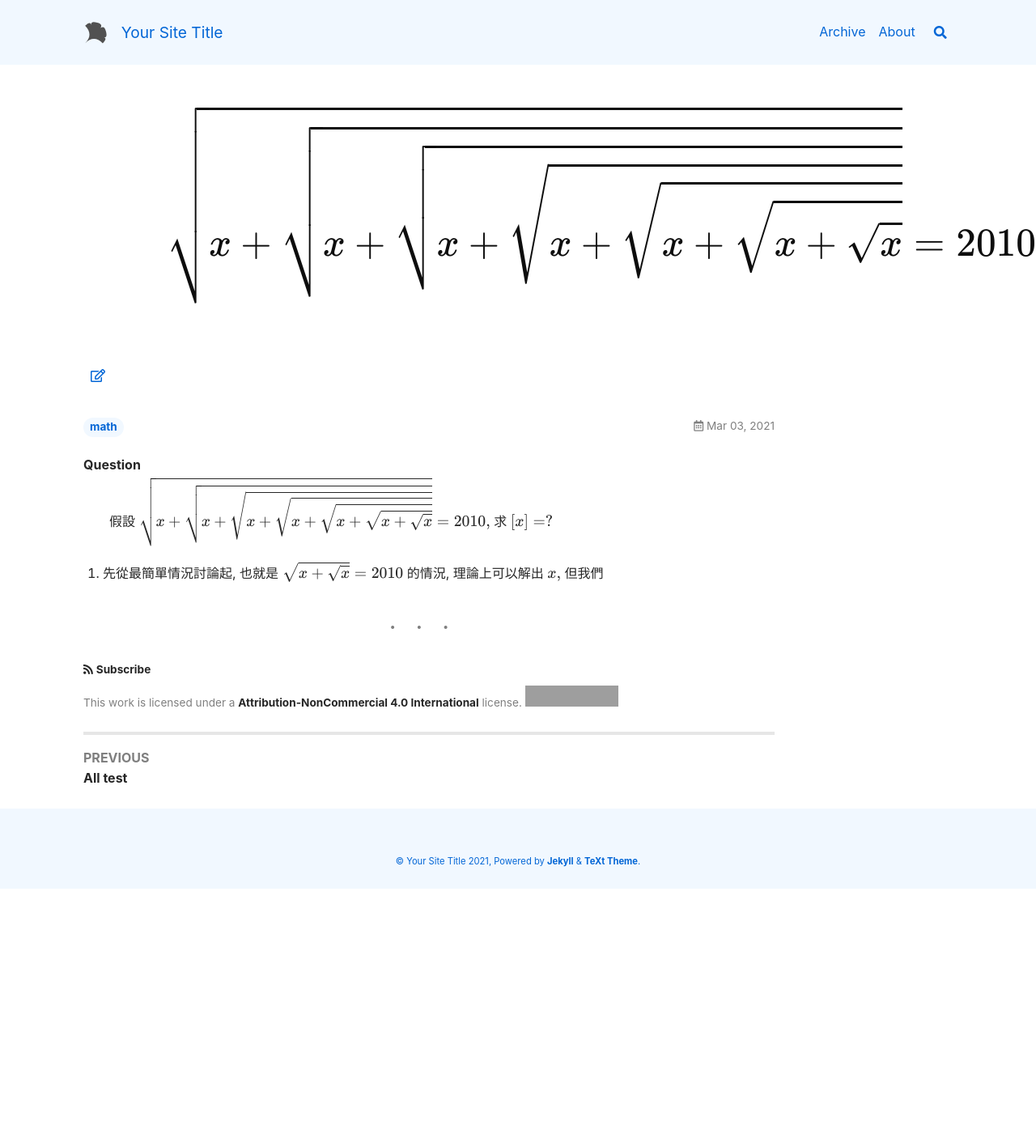
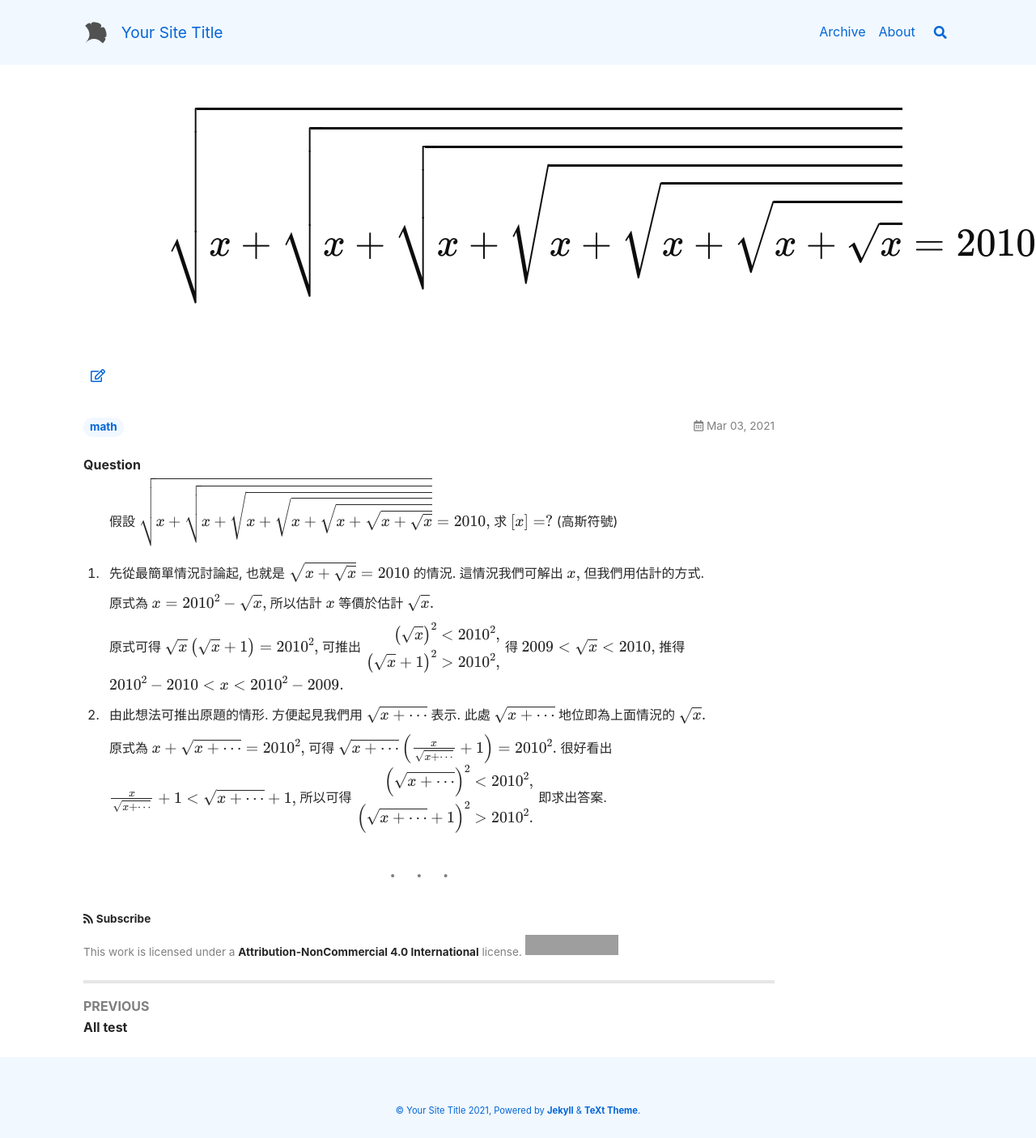
Before and after one commit to ChoCho66/ChoCho66.github.io, a Jekyll site: the page built from _posts/2021-03-03-√(x+√(x+√(x+...)...)=2010.md, in a window 1280 px wide. Shown: the whole page at 81% size. Built offline with Jekyll 4.4.1, drawn with Linux system fonts in a browser that asks for light colours; nearby versions of some CDN libraries; formulas are drawn with MathJax 3; before the commit the page ends 1098 px from its top, so only the background shows below that; grey boxes are pictures that could not be loaded.

Commit message:
20210303

```diff
--- a/_posts/2021-03-03-√(x+√(x+√(x+...)...)=2010.md
+++ b/_posts/2021-03-03-√(x+√(x+√(x+...)...)=2010.md
@@ -5,11 +5,49 @@ tags: [math]
 
 Question
 : 假設
-$$ \sqrt{x+\sqrt{x+\sqrt{x+\sqrt{x+\sqrt{x+\sqrt{x+\sqrt{x}}}}}}} = 2010 ,$$
-求 $$ [x] = ? $$
+$$ \sqrt{x+\sqrt{x+\sqrt{x+\sqrt{x+\sqrt{x+\sqrt{x+\sqrt{x}}}}}}} = 2010 , $$
+求 $$ [x] = ? $$ (高斯符號)
 
-1. 先從最簡單情況討論起, 也就是 $$ \sqrt{x+\sqrt{x}}  =  2010 $$ 的情況,
-   理論上可以解出 $$ x ,$$ 但我們
+1. 先從最簡單情況討論起, 也就是 $$ \sqrt{x+\sqrt{x}}  =  2010 $$ 的情況.
+   這情況我們可解出 $$ x ,$$ 但我們用估計的方式.
+
+   原式為
+   $$ x = 2010^2 - \sqrt x , $$
+   所以估計 $$x$$ 等價於估計 $$\sqrt x .$$
+
+   原式可得
+   $$ \sqrt{x}\left( \sqrt{x} + 1  \right) = 2010^2 , $$
+   可推出
+   $$
+   \begin{aligned}
+   \left(\sqrt x \right)^2 &< 2010^2 ,  \\
+   \left(\sqrt x  + 1 \right)^2 &> 2010^2,
+   \end{aligned}
+   $$
+   得
+   $$ 2009 <  \sqrt x < 2010 , $$
+   推得
+   $$ 2010^2 - 2010  < x  < 2010^2 - 2009 .$$
+
+
+1. 由此想法可推出原題的情形. 方便起見我們用 $$\sqrt {x+\cdots} $$ 表示.
+   此處 $$\sqrt {x+\cdots} $$ 地位即為上面情況的 $$\sqrt x .$$
+
+   原式為
+   $$ x+\sqrt{x + \cdots }  =  2010^2 ,  $$
+   可得
+   $$ \sqrt{x+\cdots} \left( \frac{x}{\sqrt{x+\cdots}} + 1 \right) = 2010^2 .  $$
+   很好看出
+   $$  \frac{x}{\sqrt{x+\cdots}} + 1    <  \sqrt{x+\cdots} + 1 ,$$
+   所以可得
+   $$
+   \begin{aligned}
+   \left(\sqrt{x+\cdots} \right)^2 &< 2010^2 ,  \\
+   \left(\sqrt{x+\cdots}  + 1 \right)^2 &> 2010^2.
+   \end{aligned}
+   $$
+   即求出答案.
+
 
 <!--more-->
 
```
